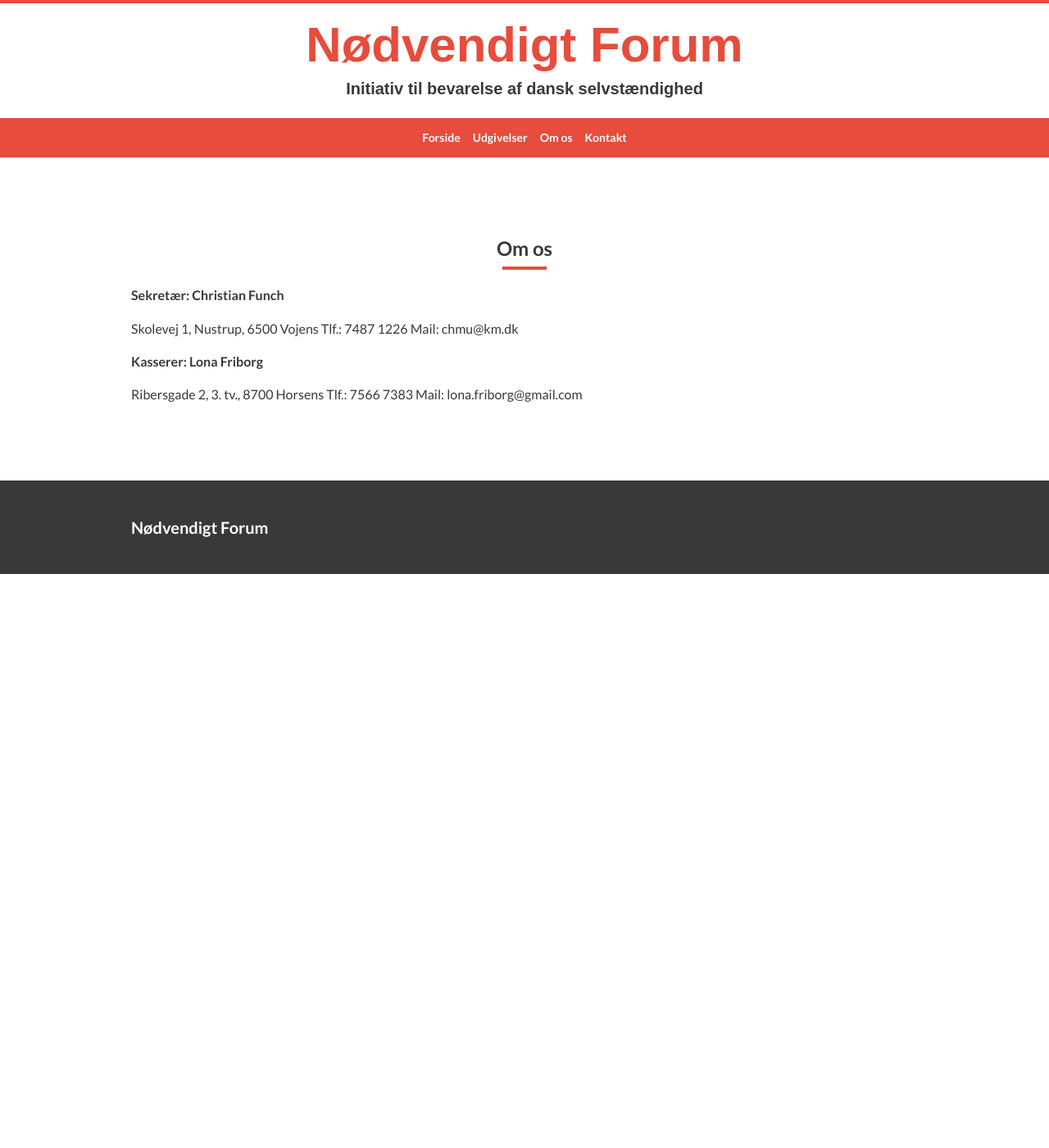
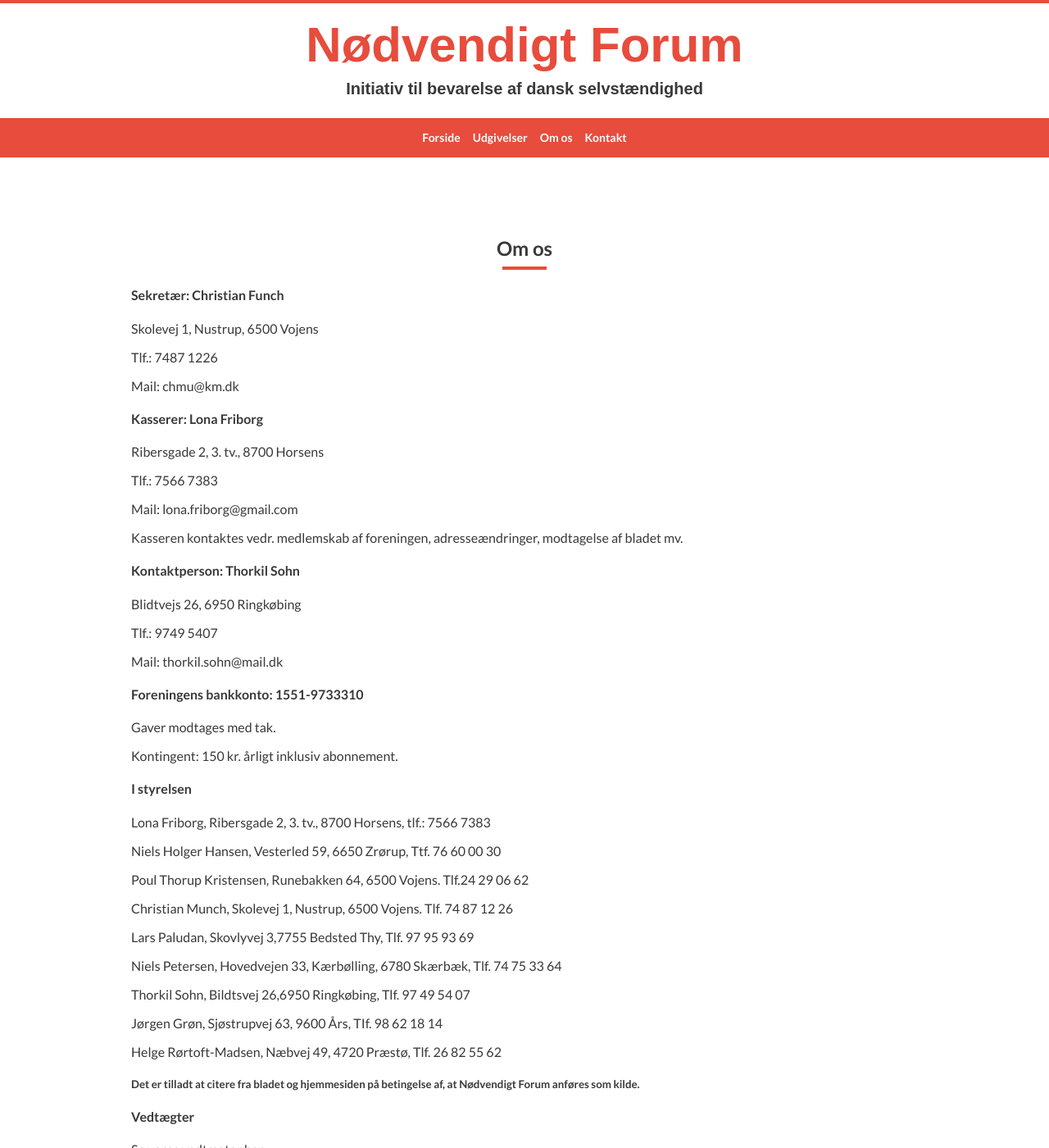
Before and after one commit to jimmypoulsen/nodvendigt-forum, a Jekyll site: the page built from about.md, in a window 1280 px wide and 1400 px high. Shown: the whole window at 82% size. Built offline with Jekyll 4.4.1, drawn with Linux system fonts in a browser that asks for light colours.

Commit message:
Add content to publications, about and contact

```diff
--- a/_includes/publications.html
+++ b/_includes/publications.html
@@ -1,4 +1,4 @@
-{% for pub in site.publications | sort: "date" %}
+{% for pub in site.publications | sort: 'date' %}
 
 <a href="{{ site.baseurl }}{{ pub.url }}">
   <p class="mt-0 text-center">
--- a/_layouts/home.html
+++ b/_layouts/home.html
@@ -13,7 +13,7 @@ layout: default
     <h4 class="text-center mb-2">Seneste udgivelser</h4>
     <hr class="stroke" />
     <div class="mt-2">
-      {% for pub in site.publications | sort: "date" %}
+      {% for pub in site.publications | sort: 'date' %}
         <a href="{{ site.baseurl }}{{ pub.url }}">
           <p class="mt-0 text-center">
             {{ pub.published_date }}<br/>
--- a/about.md
+++ b/about.md
@@ -8,11 +8,57 @@ order: 3
 #### Sekretær: Christian Funch
 
 Skolevej 1, Nustrup, 6500 Vojens
+
 Tlf.: 7487 1226
+
 Mail: chmu@km.dk
 
 #### Kasserer: Lona Friborg
 
 Ribersgade 2, 3. tv., 8700 Horsens
+
 Tlf.: 7566 7383
+
 Mail: lona.friborg@gmail.com
+
+Kasseren kontaktes vedr. medlemskab af foreningen, adresseændringer, modtagelse af bladet mv.
+
+#### Kontaktperson: Thorkil Sohn
+
+Blidtvejs 26, 6950 Ringkøbing
+
+Tlf.: 9749 5407
+
+Mail: thorkil.sohn@mail.dk
+
+#### Foreningens bankkonto: 1551-9733310
+
+Gaver modtages med tak.
+
+Kontingent: 150 kr. årligt inklusiv abonnement.
+
+#### I styrelsen
+
+Lona Friborg, Ribersgade 2, 3. tv., 8700 Horsens, tlf.: 7566 7383
+
+Niels Holger Hansen, Vesterled 59, 6650 Zrørup, Ttf. 76 60 00 30
+
+Poul Thorup Kristensen, Runebakken 64, 6500 Vojens. Tlf.24 29 06 62
+
+Christian Munch, Skolevej 1, Nustrup, 6500 Vojens. Tlf. 74 87 12 26
+
+Lars Paludan, Skovlyvej 3,7755 Bedsted Thy, Tlf. 97 95 93 69
+
+Niels Petersen, Hovedvejen 33, Kærbølling, 6780 Skærbæk, Tlf. 74 75 33 64
+
+Thorkil Sohn, Bildtsvej 26,6950 Ringkøbing, Tlf. 97 49 54 07
+
+Jørgen Grøn, Sjøstrupvej 63, 9600 Års, TIf. 98 62 18 14
+
+Helge Rørtoft-Madsen, Næbvej 49, 4720 Præstø, Tlf. 26 82 55 62
+
+##### Det er tilladt at citere fra bladet og hjemmesiden på betingelse af, at Nødvendigt Forum anføres som kilde.
+
+#### Vedtægter
+
+[Se vores vedtægter her]({{ site.baseurl }}/assets/statutes.pdf)
```
Also changed, not shown: contact.md (+6 -0 lines), 1 other file.
